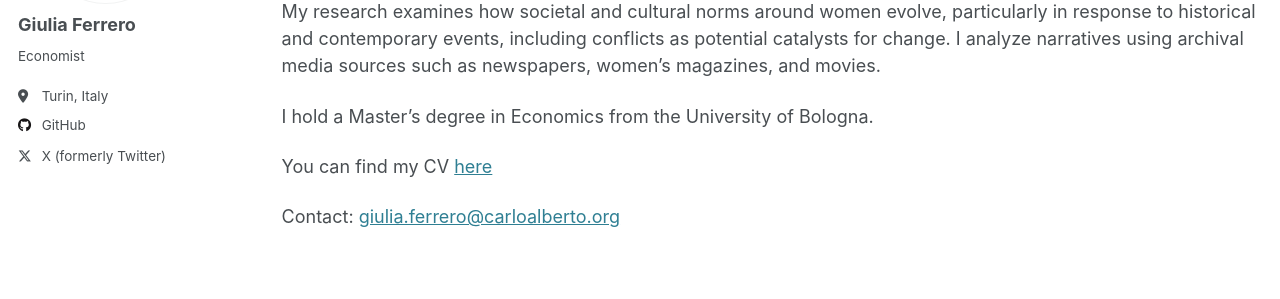
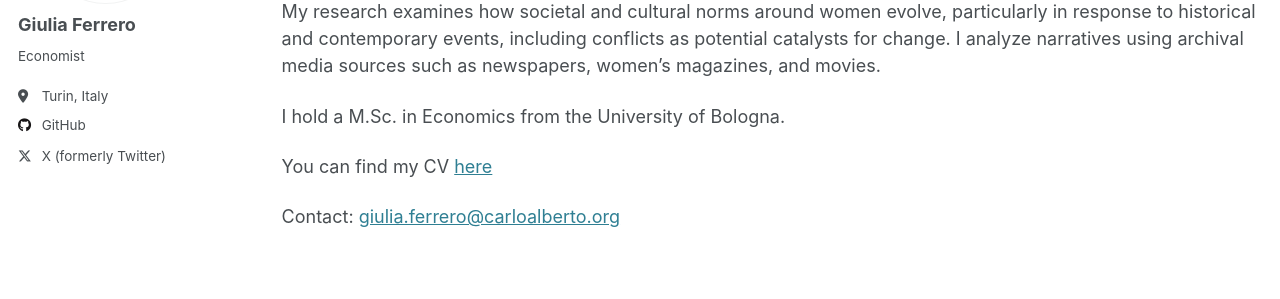
Before and after one commit to giuliferrero/giuliferrero.github.io, a Jekyll site: the page built from _pages/about.md, in a window 1280 px wide and 974 px high. Shown: the part 331-630 px from the top of the window. Built offline with Jekyll 4.4.1, drawn with Linux system fonts in a browser that asks for light colours.

Commit message:
Update about.md

```diff
--- a/_pages/about.md
+++ b/_pages/about.md
@@ -17,7 +17,7 @@ My research examines how societal and cultural norms around women evolve, partic
 contemporary events, including conflicts as potential catalysts for change. I analyze narratives
 using archival media sources such as newspapers, women’s magazines, and movies.
 
-I hold a Master’s degree in Economics from the University of Bologna.
+I hold a M.Sc. in Economics from the University of Bologna.
 
 You can find my CV [here](https://www.dropbox.com/scl/fi/c6ei4qjv68oxd9aasa357/CV_Ferrero_2025.pdf?rlkey=3rdihh85jyylpcumom0hha3mr&st=w8rx0tmy&dl=0)
 
```
